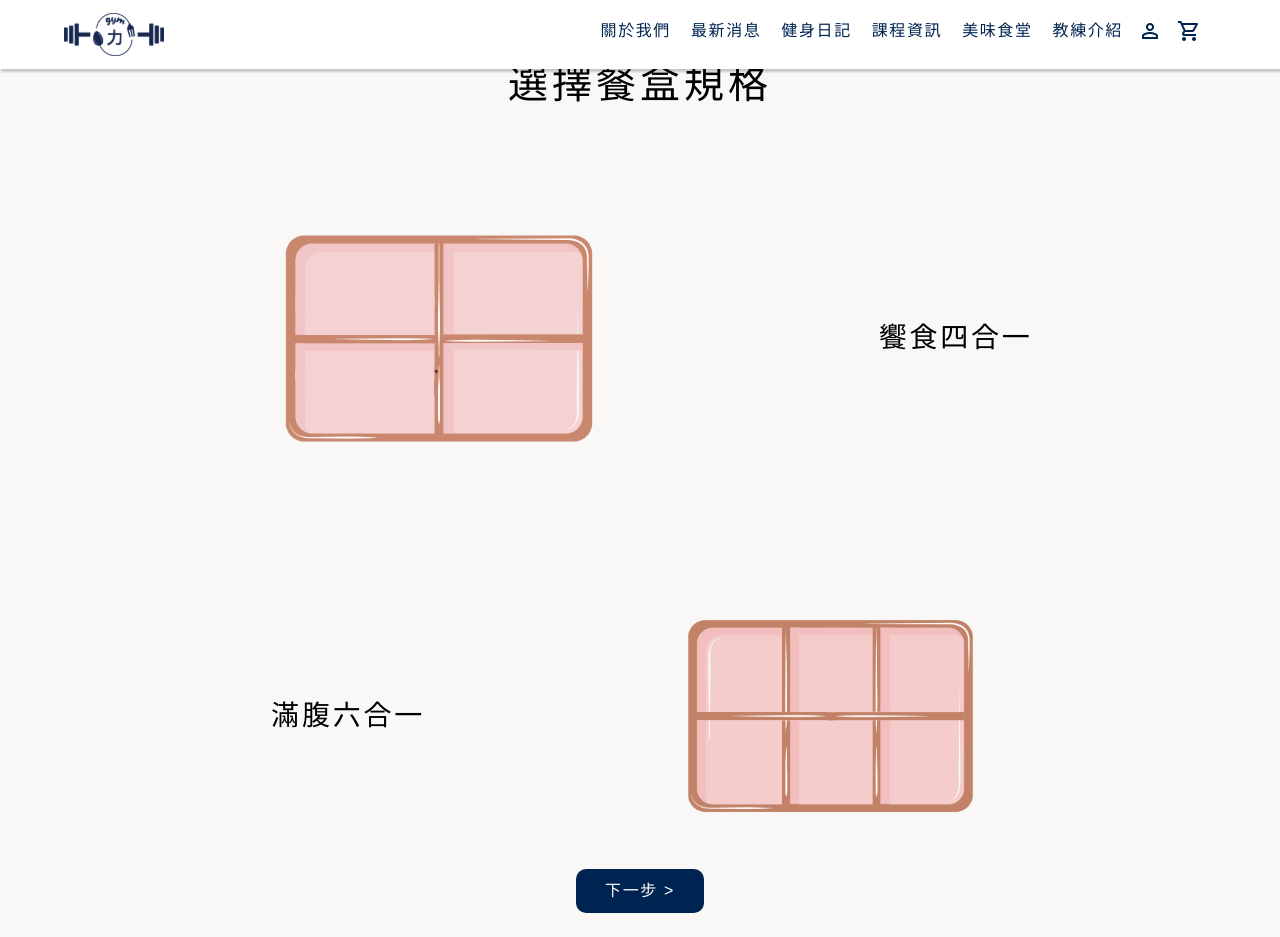
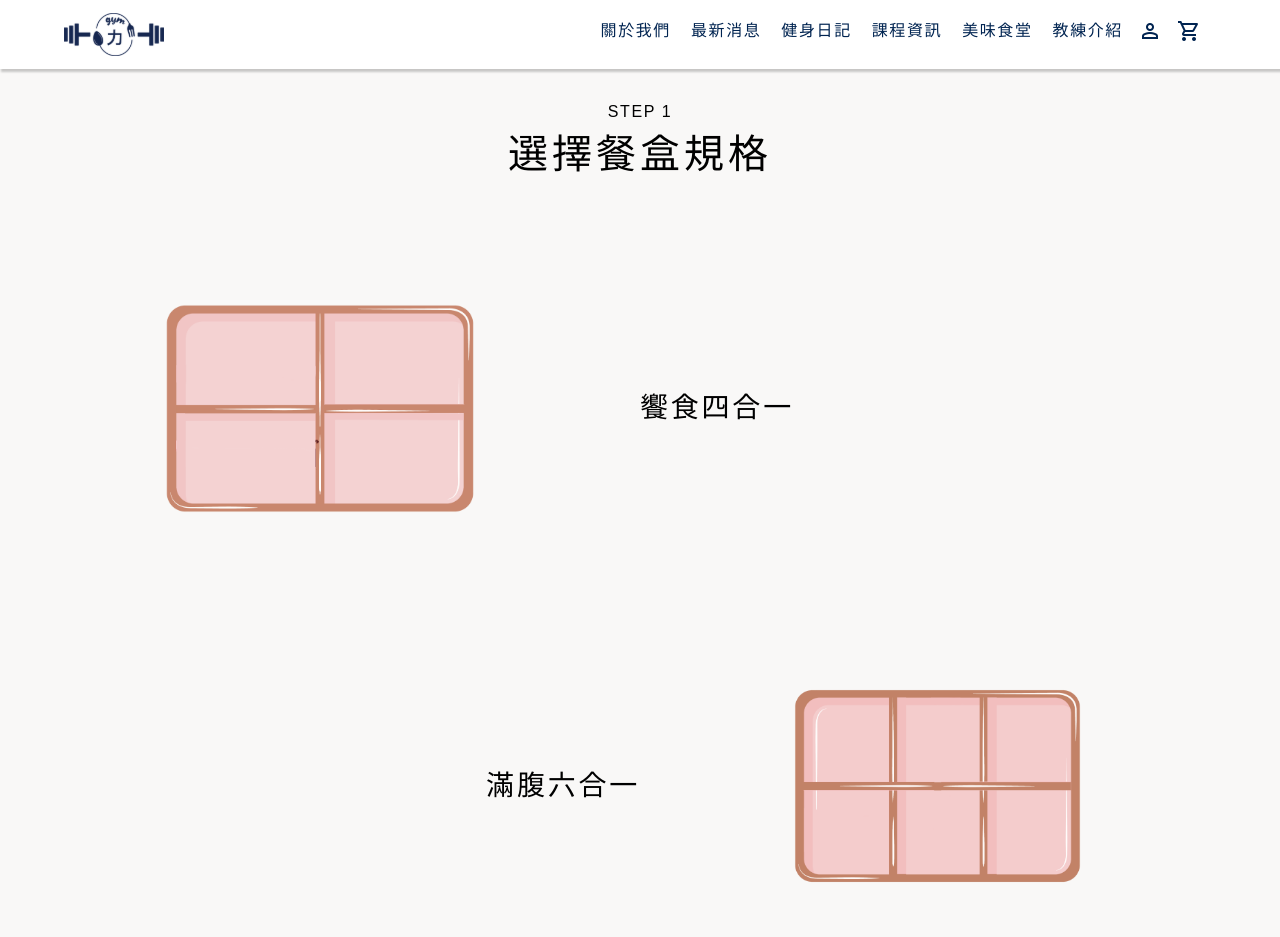
Before and after one commit to ChiangSie/gympower-frontend, a Vue app: page /bento in a window 1280 px wide. Shown: the top 937 px of the page. Built offline with nearby package versions, Linux system fonts and the light colour scheme.

Commit message:
edit bento margin

```diff
--- a/src/views/Bento/BentoBoxFour.vue
+++ b/src/views/Bento/BentoBoxFour.vue
@@ -24,6 +24,7 @@ export default {
 .bentobox4_pic {
     width: 30%;
     aspect-ratio: 2/1;
+    margin-left: 10%;
 
     img {
         vertical-align: middle;
@@ -36,12 +37,14 @@ export default {
 
 .bentobox4_info {
     display: flex;
-    justify-content: space-evenly;
+    justify-content: flex-start;
+
 }
 
 .bentobox4_txt {
     display: flex;
     align-items: center;
+    margin-left: 10%;
 
 }
 </style>
--- a/src/views/Bento/BentoBoxSix.vue
+++ b/src/views/Bento/BentoBoxSix.vue
@@ -31,6 +31,7 @@ export default {
 .bentobox6_pic {
     width: 30%;
     aspect-ratio: 2/1;
+    margin-right: 10%;
 
     img {
         vertical-align: middle;
@@ -44,19 +45,20 @@ export default {
 .bentobox6_info {
     display: flex;
     flex-direction: column;
-    align-items: center;
-
+    align-items: center
 }
 
 .bentobox6_txt {
     display: flex;
     align-items: center;
+    margin-right: 10%;
 
 }
 
 .bentobox6_con {
     display: flex;
-    justify-content: space-evenly;
+    justify-content: flex-end;
+
 }
 
 .bentobox_button {
--- a/src/views/Bento/BentoTitle.vue
+++ b/src/views/Bento/BentoTitle.vue
@@ -17,4 +17,8 @@ p {
     display: flex;
     justify-content: center;
 }
+
+.bento_title {
+    padding-top: 100px;
+}
 </style>
--- a/src/views/BentoView.vue
+++ b/src/views/BentoView.vue
@@ -2,6 +2,7 @@
   <BentoTitle />
   <BentoBoxFour />
   <BentoBoxSix />
+  <BentoSelect />
 </template>
 
 <script setup>
```
